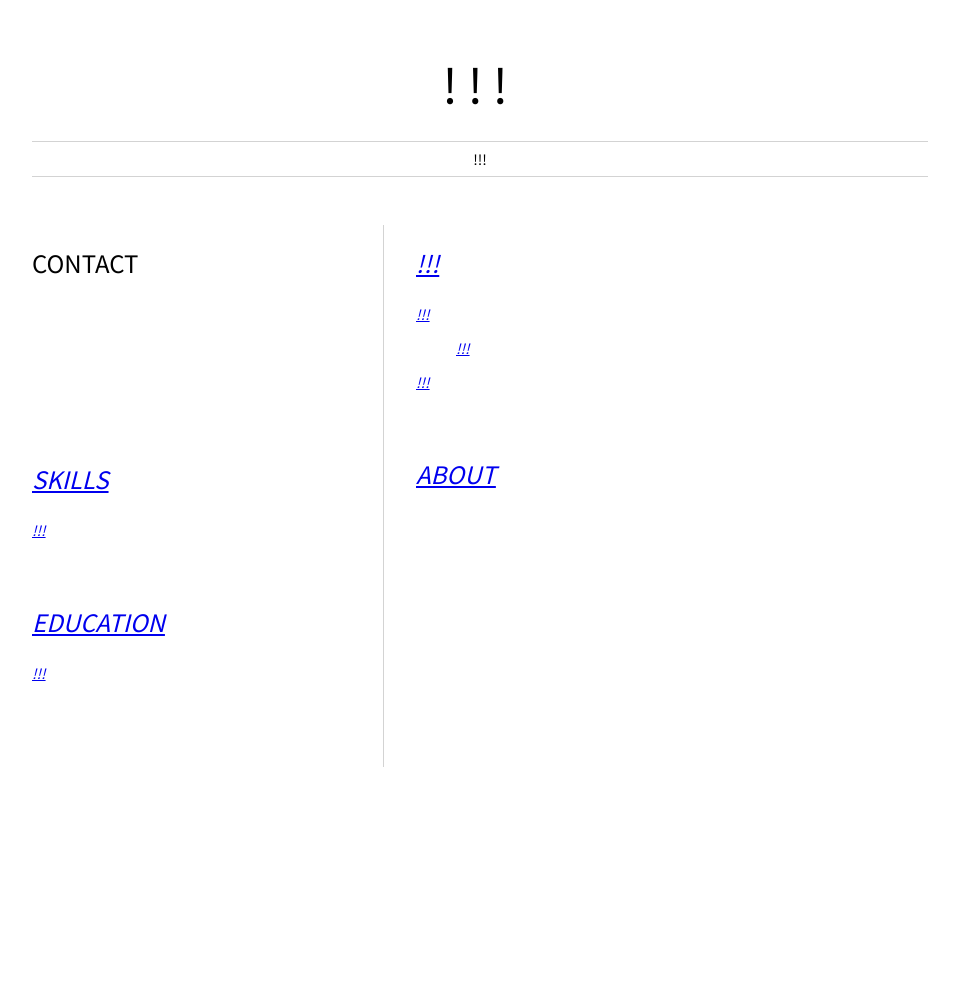
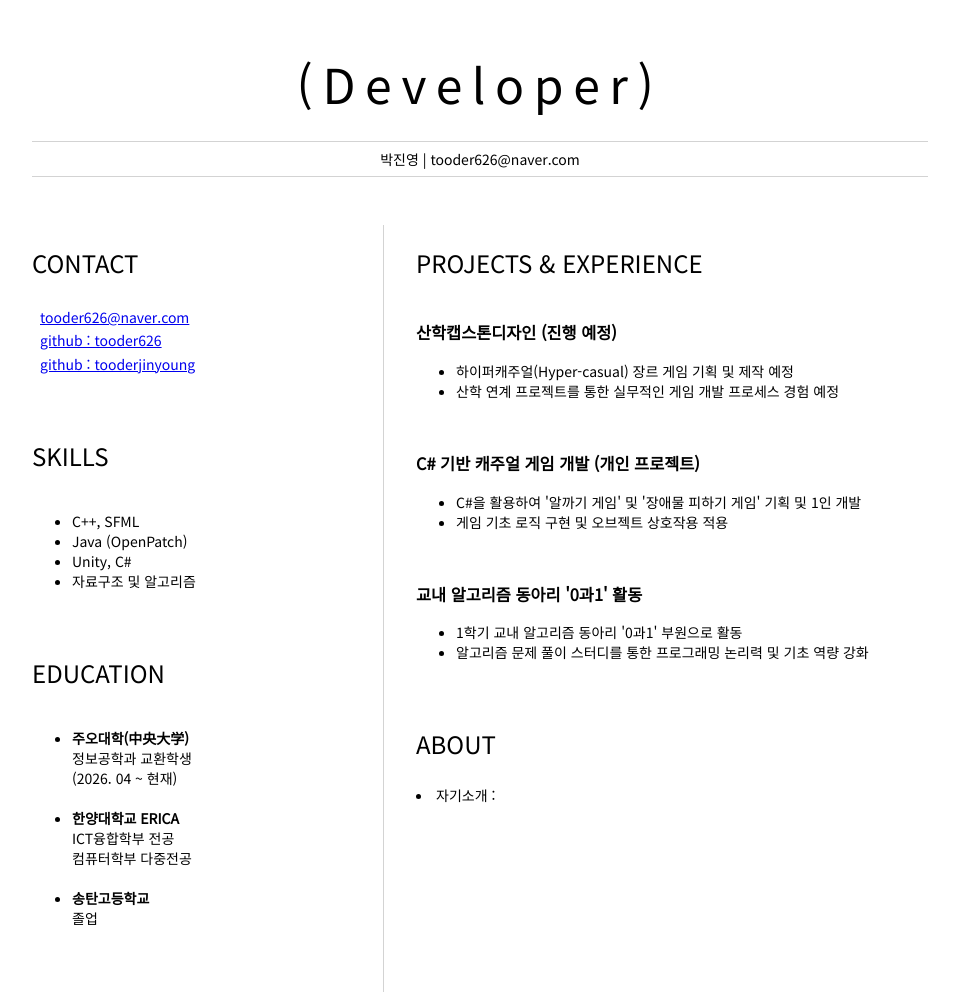
Before and after one commit to tooder626/resume, a plain HTML site: page index.html in a window 1280 px wide. Shown: the whole page, without its empty margins (160-1119 px from the left). Before the commit the page ends 800 px from the top, so only its background shows below. Drawn offline with Linux system fonts and the light colour scheme.

Commit message:
Update index.html

```diff
--- a/index.html
+++ b/index.html
@@ -5,14 +5,13 @@
     <meta charset="UTF-8">
     <meta http-equiv="X-UA-Compatible" content="IE=edge">
     <meta name="viewport" content="width=device-width, initial-scale=1.0">
-    <title>!!!</title>
+    <title>이력서 - 박진영</title>
 </head>
-<link rel="stylesheet" href="style.css">
 <body>
     <header id="header">
-        <h1>!!!</h1>
+        <h1>(Developer)</h1>
         <hr>
-       !!!
+        박진영 | tooder626@naver.com
         <hr>
     </header>
     <main>
@@ -21,37 +20,72 @@
                 <h2>CONTACT</h2>
                 <p>
                     <i class="fa fa-envelope" aria-hidden="true"></i>
-            <a href=!!!</a>
+                    <a href="mailto:tooder626@naver.com">tooder626@naver.com</a>
                 </p>
                 <p>
                     <i class="fa fa-github" aria-hidden="true"></i>
-            <a href=!!!</a>
+                    <a href="github.com/tooder626" target="_blank">github : tooder626 </a>
                 </p>
                 <p>
-            <i class=!!!</i>
-            <a href=!!!</a>
+                    <i class="fa fa-github" aria-hidden="true"></i>
+                    <a href="https://github.com/tooderjinyoung" target="_blank">github : tooderjinyoung</a>
                 </p>
             </section>
             <section>
                 <h2>SKILLS</h2>
-            !!!
+                <ul>
+                    <li>C++, SFML</li>
+                    <li>Java (OpenPatch)</li>
+                    <li>Unity, C#</li>
+                    <li>자료구조 및 알고리즘</li>
+                </ul>
             </section>
             <section>
                 <h2>EDUCATION</h2>
-            !!!
+                <ul>
+                    <li>
+                        <strong>주오대학(中央大学)</strong><br>
+                        정보공학과 교환학생<br>
+                        (2026. 04 ~ 현재)
+                    </li>
+                    <br>
+                    <li>
+                        <strong>한양대학교 ERICA</strong><br>
+                        ICT융합학부 전공<br>
+                        컴퓨터학부 다중전공
+                    </li>
+                    <br>
+                    <li>
+                        <strong>송탄고등학교</strong><br>
+                        졸업
+                    </li>
+                </ul>
             </section>
         </article>
         <article id="mainRight">
 <section>
-            <h2>!!!</h2>
-            !!!
+                <h2>PROJECTS & EXPERIENCE</h2>
+                <h3>산학캡스톤디자인 (진행 예정)</h3>
                 <ul>
-            !!!
+                    <li>하이퍼캐주얼(Hyper-casual) 장르 게임 기획 및 제작 예정</li>
+                    <li>산학 연계 프로젝트를 통한 실무적인 게임 개발 프로세스 경험 예정</li>
                 </ul>
-            !!!
+                <br>
+                <h3>C# 기반 캐주얼 게임 개발 (개인 프로젝트)</h3>
+                <ul>
+                    <li>C#을 활용하여 '알까기 게임' 및 '장애물 피하기 게임' 기획 및 1인 개발</li>
+                    <li>게임 기초 로직 구현 및 오브젝트 상호작용 적용</li>
+                </ul>
+                <br>
+                <h3>교내 알고리즘 동아리 '0과1' 활동</h3>
+                <ul>
+                    <li>1학기 교내 알고리즘 동아리 '0과1' 부원으로 활동</li>
+                    <li>알고리즘 문제 풀이 스터디를 통한 프로그래밍 논리력 및 기초 역량 강화</li>
+                </ul>
             </section>
             <section>
                 <h2>ABOUT</h2>
+                <li>자기소개 :  </li>
             </section>
         </article>
     </main>
```
Lines whose indentation alone changed are shown as unchanged.
